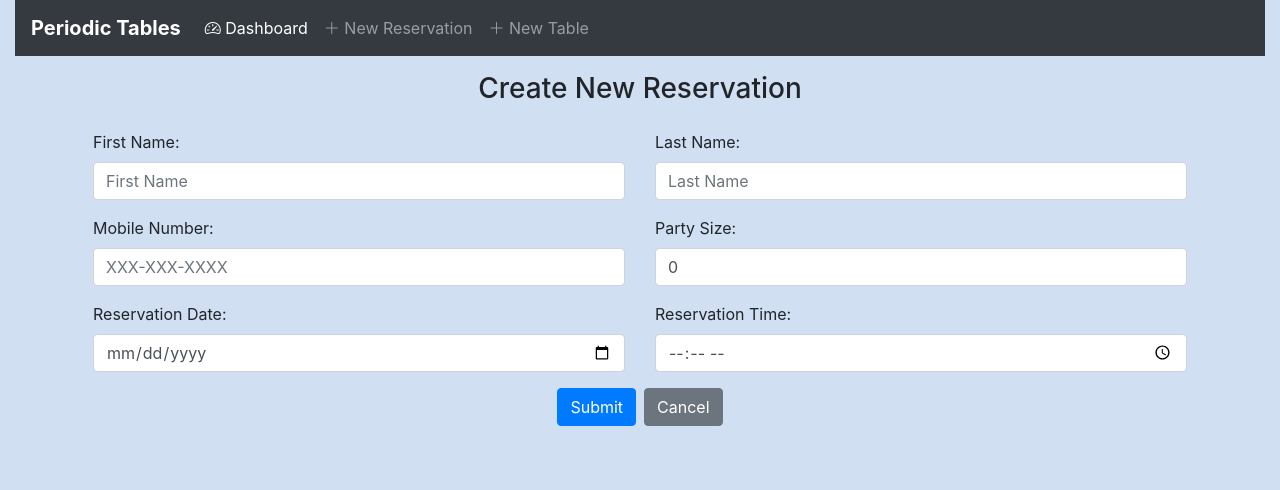
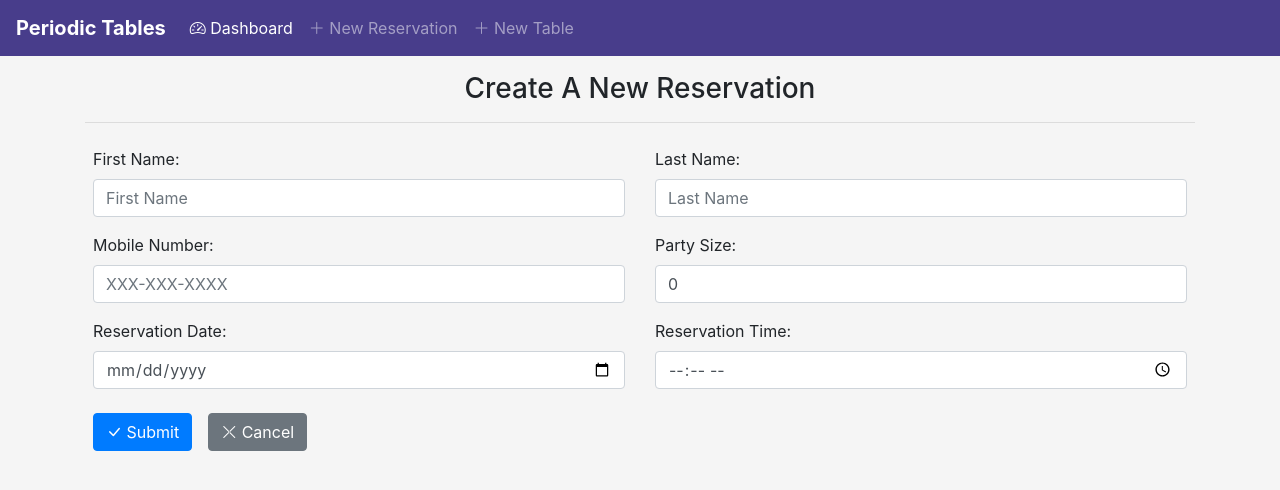
Before and after one commit to ambersweep/easy-seat, a React (Create React App) app in the folder front-end/: page /reservations/new in a window 1280 px wide. Shown: the top 490 px of the page. Built offline with nearby package versions, Linux system fonts and the light colour scheme; no server answers; a web font is replaced by a local one.

Commit message:
backend updates & error display for NewReservation

```diff
--- /dev/null
+++ b/front-end/src/Errors/ErrorAlert.js
@@ -0,0 +1,19 @@
+import React from "react";
+
+/**
+ * Defines the alert message to render if the specified error is truthy.
+ * @param error
+ *  an instance of an object with `.message` property as a string, typically an Error instance.
+ * @returns {JSX.Element}
+ *  a bootstrap danger alert that contains the message string.
+ */
+
+function ErrorAlert({ error }) {
+  return (
+    error && (
+      <div className="alert alert-danger m-2">Error: {error.message}</div>
+    )
+  );
+}
+
+export default ErrorAlert;
--- a/front-end/src/Reservations/NewReservation.js
+++ b/front-end/src/Reservations/NewReservation.js
@@ -2,6 +2,7 @@ import React, { useState } from "react";
 import { useHistory } from "react-router-dom";
 import { createReservation } from "../utils/api";
 import ReservationForm from "./ReservationForm";
+import ErrorAlert from "../layout/ErrorAlert";
 
 export default function NewReservation() {
   const initial = {
@@ -76,8 +77,11 @@ export default function NewReservation() {
   }
   return (
     <div>
+     <ErrorAlert error={showError} />
+
       <div className="container fluid text-center">
-        <h3 className="my-3 font-monospace">Create New Reservation</h3>
+        <h3 className="my-3 font-monospace">Create A New Reservation</h3>
+        <hr />
       </div>
       <div className="container fluid">
         <ReservationForm
--- a/front-end/src/Reservations/ReservationForm.js
+++ b/front-end/src/Reservations/ReservationForm.js
@@ -109,15 +109,17 @@ export default function ReservationForm({
             ></input>
           </div>
         </div>
-        <div className="mt-2 text-center">
-          <button type="submit" className="btn btn-primary">
-            Submit
+        <div className="mt-2">
+          <button type="submit" className="btn btn-primary m-2">
+          <i class="bi bi-check-lg"></i>
+          &nbsp;Submit
           </button>
           <button
-            className="btn btn-secondary ml-2"
+            className="btn btn-secondary m-2"
             onClick={() => history.goBack()}
           >
-            Cancel
+            <i class="bi bi-x-lg"></i>
+            &nbsp;Cancel
           </button>
         </div>
       </form>
--- a/front-end/src/layout/Layout.css
+++ b/front-end/src/layout/Layout.css
@@ -4,5 +4,14 @@
 }
 
 body {
-background-color: rgb(208, 223, 242);
+background-color: whitesmoke;
 }
+
+nav{
+  background-color: darkslateblue;
+}
+
+.purple{
+  background-color:  rgb(90, 80, 161);
+  color: white;
+}
--- a/front-end/src/layout/Layout.js
+++ b/front-end/src/layout/Layout.js
@@ -15,10 +15,10 @@ function Layout() {
   return (
     <div>
       <div className="row-md-2">
-        <div className="col">
+        <div>
       <Menu/>
         </div>
-        <div className="col">
+        <div>
           <Routes />
         </div>
       </div>
--- a/front-end/src/layout/Menu.js
+++ b/front-end/src/layout/Menu.js
@@ -9,7 +9,7 @@ import { Link } from "react-router-dom";
 
 function Menu() {
   return (
-    <nav class="navbar navbar-dark main-navbar navbar-expand-md bg-dark">
+    <nav class="navbar navbar-dark main-navbar navbar-expand-md">
       <a className="navbar-brand logo white-text" href="/">
         <b>Periodic Tables</b>
       </a>
```
Also changed, not shown: 2 other files (tests, documents, lock files or other folders).
